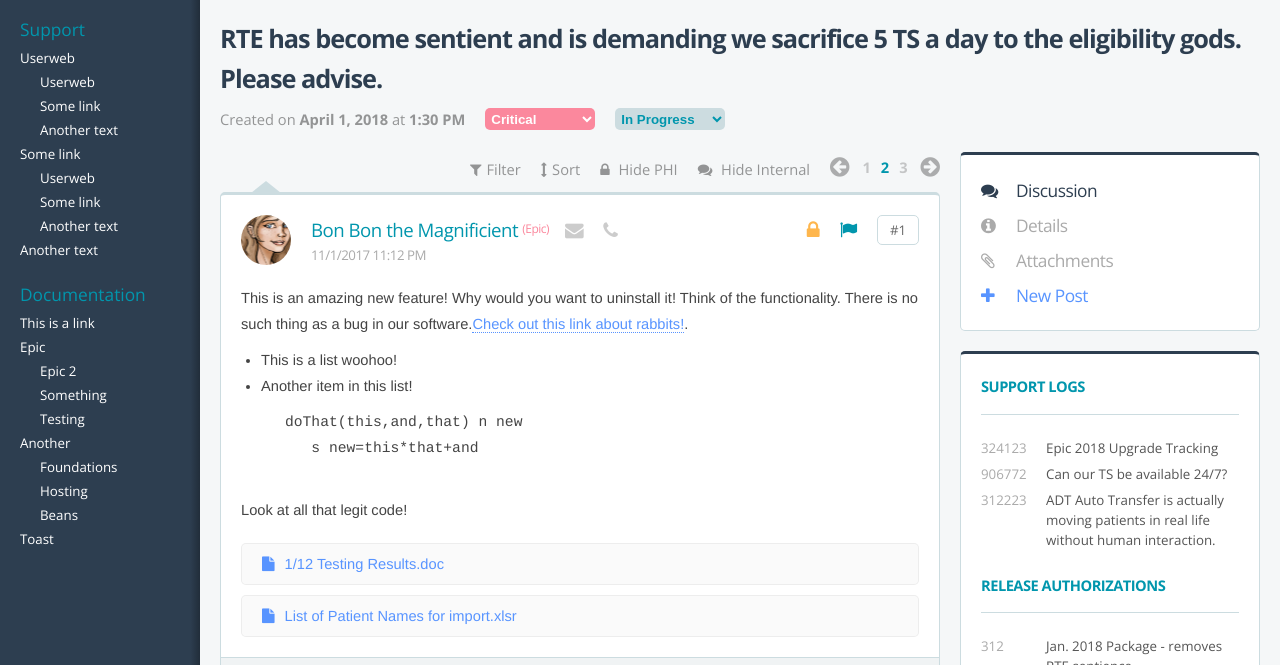
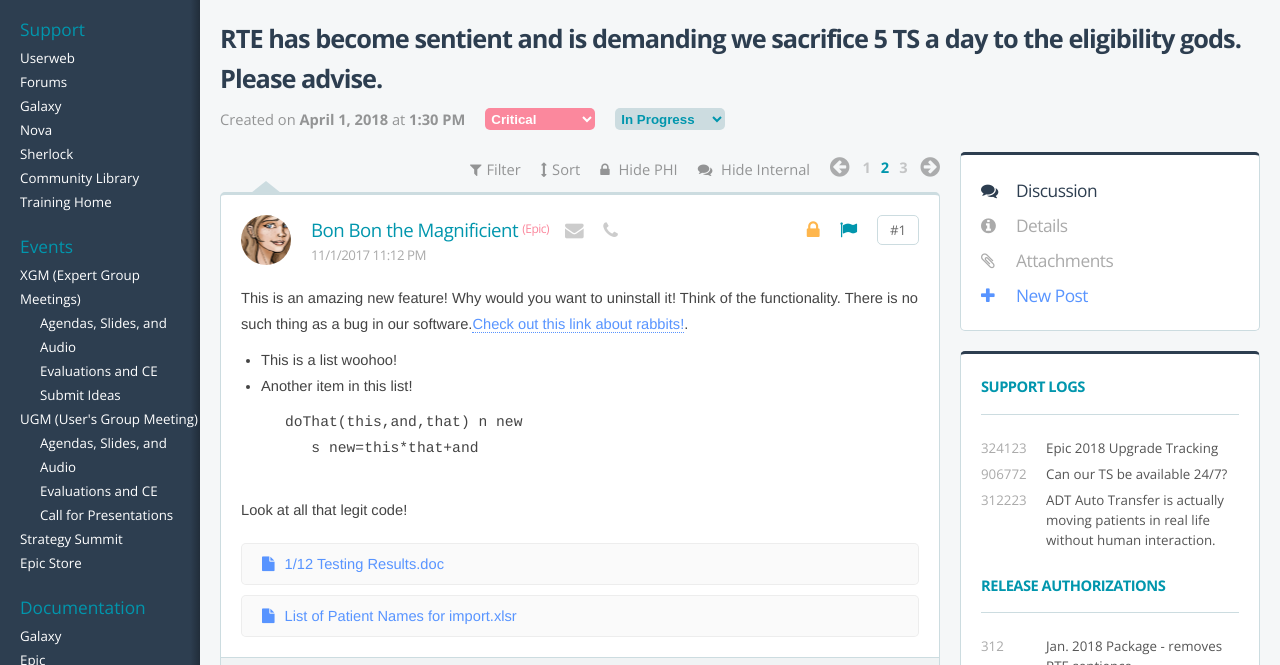
Before and after one commit to TeddyBurnsides/theowiersema.github.io, a plain HTML site: page sherlock/index.html in a window 1280 px wide. Shown: the part 109-774 px from the top of the page. Drawn offline with nearby package versions, Linux system fonts and the light colour scheme.

Commit message:
Update index.html

```diff
--- a/sherlock/index.html
+++ b/sherlock/index.html
@@ -15,26 +15,36 @@
      <div class="logo"><img src="epiclogo2.png" /></div>
      <h5>Support</h5>
      <ul>
-          <li>Userweb
+          <li>Userweb</li>
+          <li>Forums</li>
+          <li>Galaxy</li>
+          <li>Nova</li>
+          <li>Sherlock</li>
+          <li>Community Library</li>
+          <li>Training Home</li>
+     </ul>
+     <h5>Events</h5>
+     <ul>
+          <li>XGM (Expert Group Meetings)
                <ul>
-                    <li>Userweb</li>
-                    <li>Some link</li>
-                    <li>Another text</li>
+                    <li>Agendas, Slides, and Audio</li>
+                    <li>Evaluations and CE</li>
+                    <li>Submit Ideas</li>
                </ul>
           </li>
-
-          <li>Some link
+          <li>UGM (User's Group Meeting)
                <ul>
-                    <li>Userweb</li>
-                    <li>Some link</li>
-                    <li>Another text</li>
+                    <li>Agendas, Slides, and Audio</li>
+                    <li>Evaluations and CE</li>
+                    <li>Call for Presentations</li>
                </ul>
           </li>
-          <li>Another text</li>
+          <li>Strategy Summit</li>
+          <li>Epic Store</li>
      </ul>
      <h5>Documentation</h5>
      <ul>
-          <li>This is a link</li>
+          <li>Galaxy</li>
           <li>Epic
                <ul>
                     <li>Epic 2</li>
```
